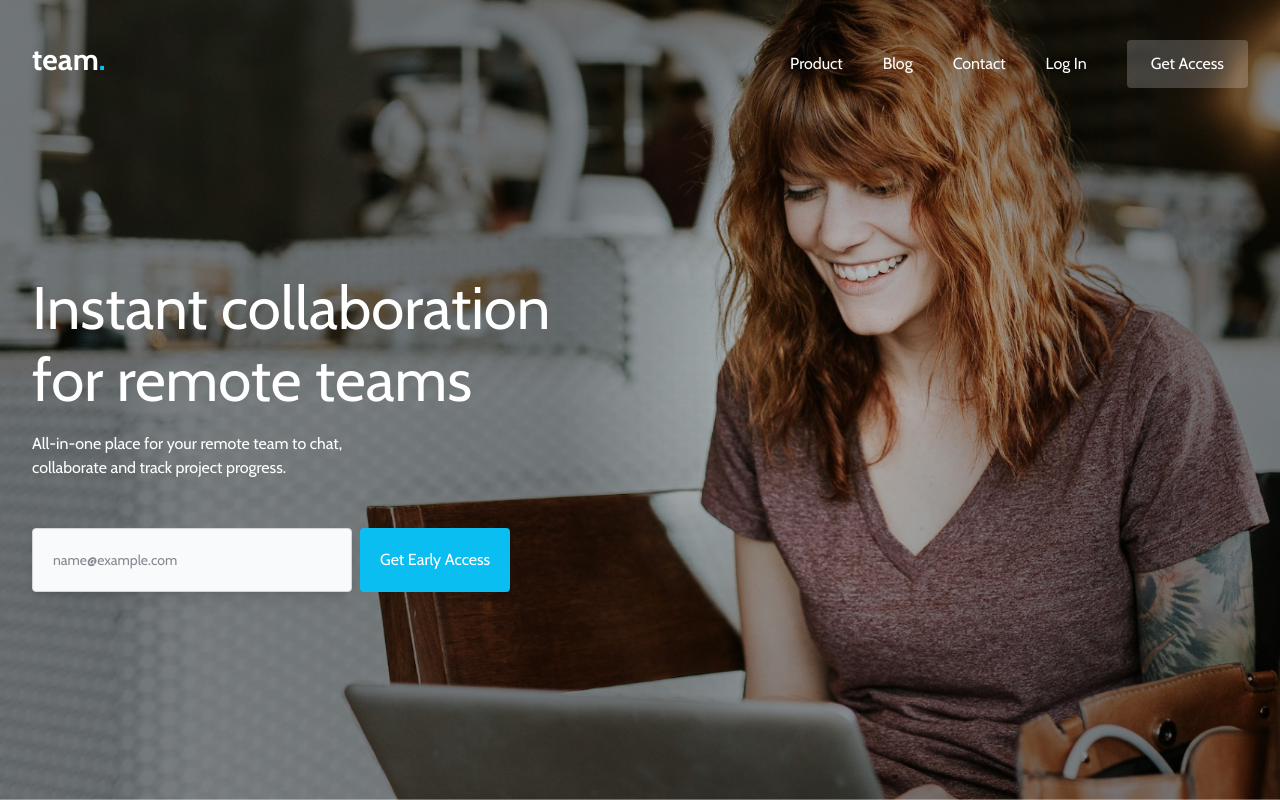
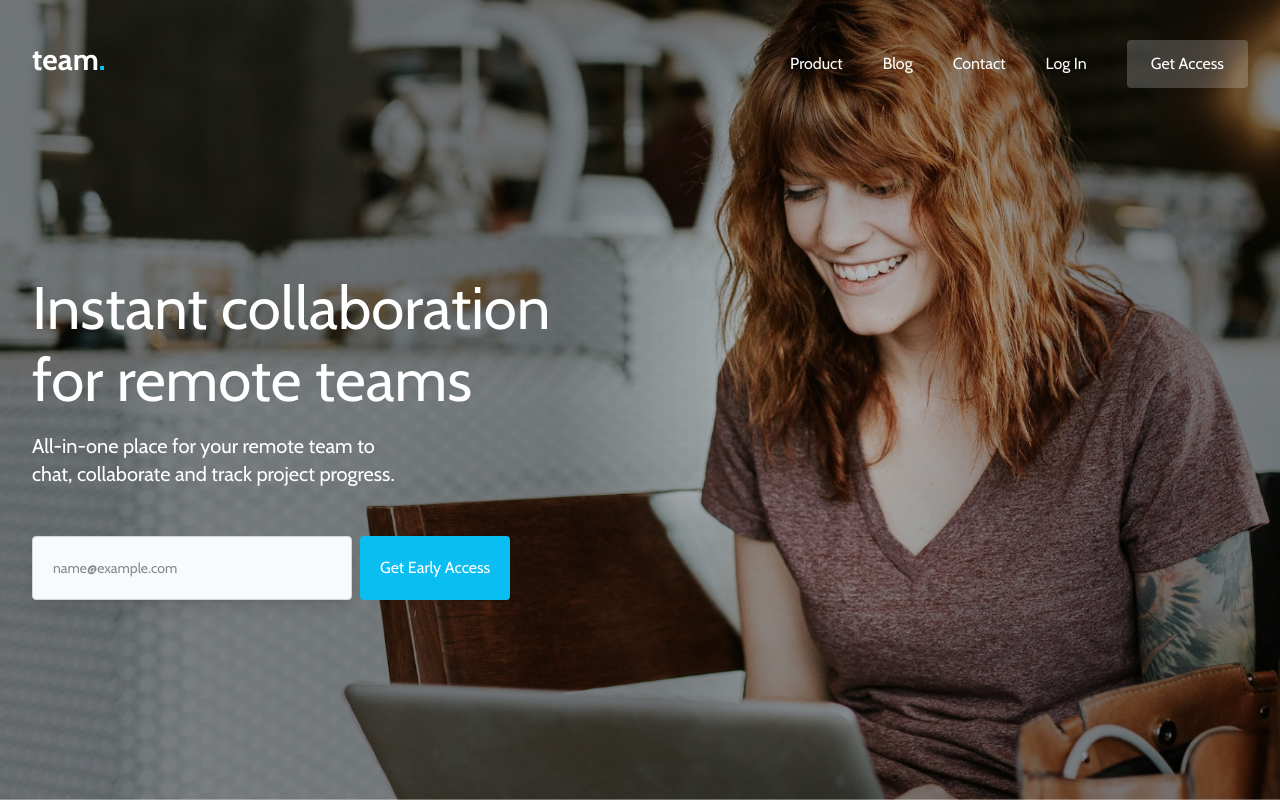
Before and after one commit to PurpleTurtl04/Team-App, a React (Vite) app in the folder team-app/: page / in a window 1280 px wide. Built offline with nearby package versions, Linux system fonts and the light colour scheme.

Commit message:
Font size adjustment for Hero h4

```diff
--- a/team-app/src/components/Hero.jsx
+++ b/team-app/src/components/Hero.jsx
@@ -10,7 +10,7 @@ function Hero() {
                         <h1 className='mb-4 max-w-xs text-4xl md:max-w-md md:text-5xl lg:max-w-xl lg:text-6xl/18'>
                             Instant collaboration for remote teams
                         </h1>
-                        <h4 className='mb-12 max-w-sm'>
+                        <h4 className='mb-12 max-w-sm md:text-lg lg:text-xl'>
                             All-in-one place for your remote team to chat,
                             collaborate and track project progress.
                         </h4>
```
